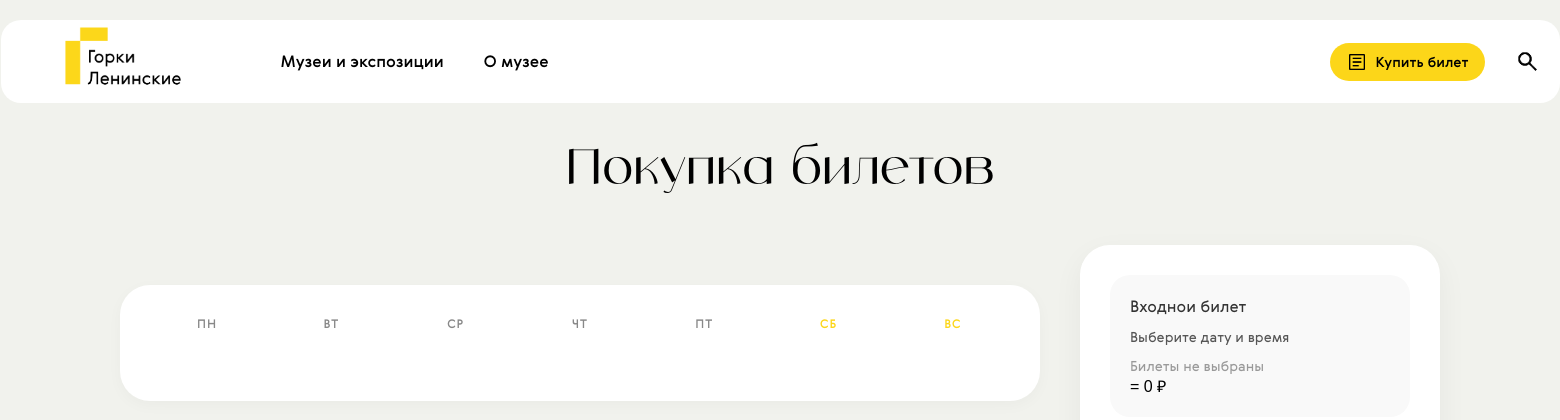
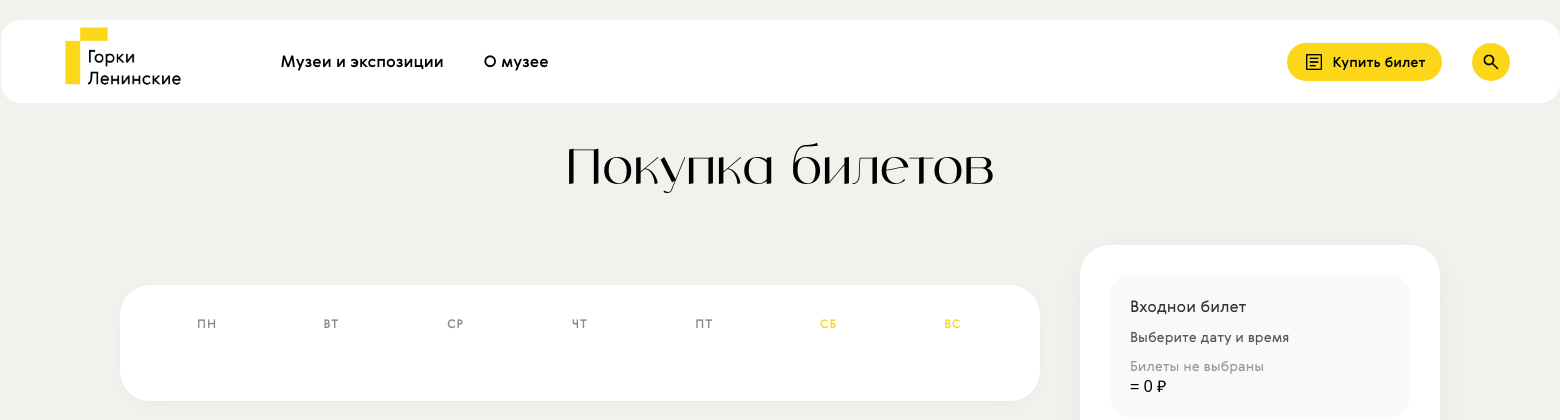
Before and after one commit to Nam0vicH/mgorki, a Flask app: page /order in a window 1560 px wide. Shown: the top 420 px of the page. Run offline with Flask 3, Linux system fonts and the light colour scheme; data that the repository does not hold is empty; some libraries are stand-ins or nearby versions.

Commit message:
feat: add header styling and base templates for public and admin interfaces

```diff
--- a/static/styles/header.css
+++ b/static/styles/header.css
@@ -87,6 +87,7 @@ body {
   align-items: center;
   gap: 30px;
   margin-left: auto;
+  margin-right: 30px; /* Сдвиг влево для симметрии с логотипом */
 }
 
 /* List Icon */
@@ -100,11 +101,21 @@ body {
 
 /* Search Icon */
 .search-icon {
-  width: 25px;
-  height: 25px;
-  background: url('../images/icon/search-icon.png') no-repeat center;
-  background-size: contain;
+  width: 38px;
+  height: 38px;
+  background-color: #FCD619;
+  background-image: url('../images/icon/search-icon.png');
+  background-repeat: no-repeat;
+  background-position: center;
+  background-size: 20px 20px;
+  border-radius: 50%;
   cursor: pointer;
+  transition: transform 0.2s ease, opacity 0.2s ease;
+}
+
+.search-icon:hover {
+  transform: scale(1.05);
+  opacity: 0.9;
 }
 
 /* Chevron Icon */
--- a/templates/admin/base.html
+++ b/templates/admin/base.html
@@ -3,6 +3,7 @@
 <head>
     <meta charset="UTF-8">
     <title>Админ-панель | Музей</title>
+    <link rel="icon" type="image/png" href="{{ url_for('static', filename='images/logo/favicon.png') }}"/>
     <link rel="stylesheet" href="{{ url_for('static', filename='styles/admin.css') }}">
     <style>
         @font-face {
--- a/templates/base.html
+++ b/templates/base.html
@@ -3,7 +3,7 @@
 <head>
     <meta charset="UTF-8">
     <meta name="viewport" content="width=device-width, initial-scale=1.0">
-    <link rel="icon" type="image/png" href="static/images/logo/favicon.png"/>
+    <link rel="icon" type="image/png" href="{{ url_for('static', filename='images/logo/favicon.png') }}"/>
     <script src="https://api-maps.yandex.ru/2.1/?apikey=810e736d-5622-4332-840c-3b3be58dcd71&lang=ru_RU"
             type="text/javascript"></script>
     <title>{% block title %}Горки Ленинские{% endblock %}</title>
```
